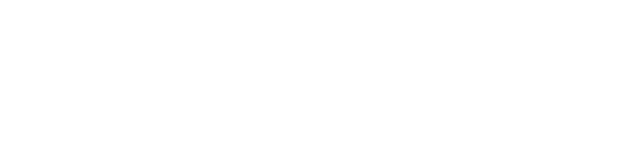
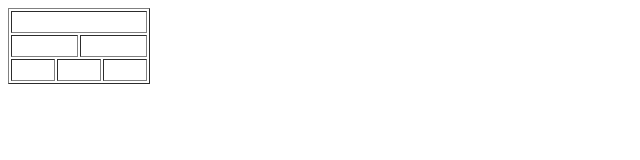
Before and after one commit to ovictorjo3/atividades_fundamentos_de_software, a plain HTML site: page exercicio2-tabela.html in a window 1280 px wide. Shown: the whole page, without its empty margins (0-640 px from the left). Drawn offline with Linux system fonts and the light colour scheme.

Commit message:
solucionando exercicio2-tabela

```diff
--- a/exercicio2-tabela.html
+++ b/exercicio2-tabela.html
@@ -7,7 +7,22 @@
     </head>
 
     <body>
+        <table border="1">
+            <tr>
+                <td colspan="30">&nbsp;&nbsp;&nbsp;&nbsp;&nbsp;&nbsp;&nbsp;&nbsp;&nbsp;&nbsp;</td>
+            </tr>
 
+            <tr>
+                <td colspan="15">&nbsp;&nbsp;&nbsp;&nbsp;&nbsp;&nbsp;&nbsp;&nbsp;&nbsp;&nbsp;</td>
+                <td colspan="15">&nbsp;&nbsp;&nbsp;&nbsp;&nbsp;&nbsp;&nbsp;&nbsp;&nbsp;&nbsp;</td>
+            </tr>
+
+            <tr>
+                <td colspan="10">&nbsp;&nbsp;&nbsp;&nbsp;&nbsp;&nbsp;&nbsp;&nbsp;&nbsp;&nbsp;</td>
+                <td colspan="10">&nbsp;&nbsp;&nbsp;&nbsp;&nbsp;&nbsp;&nbsp;&nbsp;&nbsp;&nbsp;</td>
+                <td colspan="10">&nbsp;&nbsp;&nbsp;&nbsp;&nbsp;&nbsp;&nbsp;&nbsp;&nbsp;&nbsp;</td>
+            </tr>
+        </table>
     </body>
 
 </html>
```
